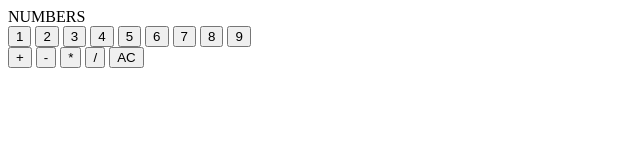
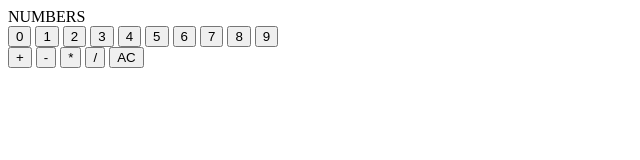
Before and after one commit to safal-t/odin-calculator, a plain HTML site: page index.html in a window 1280 px wide. Shown: the full height of the page, 0-640 px from the left. Drawn offline with Linux system fonts and the light colour scheme.

Commit message:
feat(calculator): add '0' button

```diff
--- a/index.html
+++ b/index.html
@@ -12,6 +12,7 @@
             >NUMBERS
         </div>
         <div class="calculator-numbers">
+            <button class="calculator-number-btn">0</button>
             <button class="calculator-number-btn">1</button>
             <button class="calculator-number-btn">2</button>
             <button class="calculator-number-btn">3</button>
```
